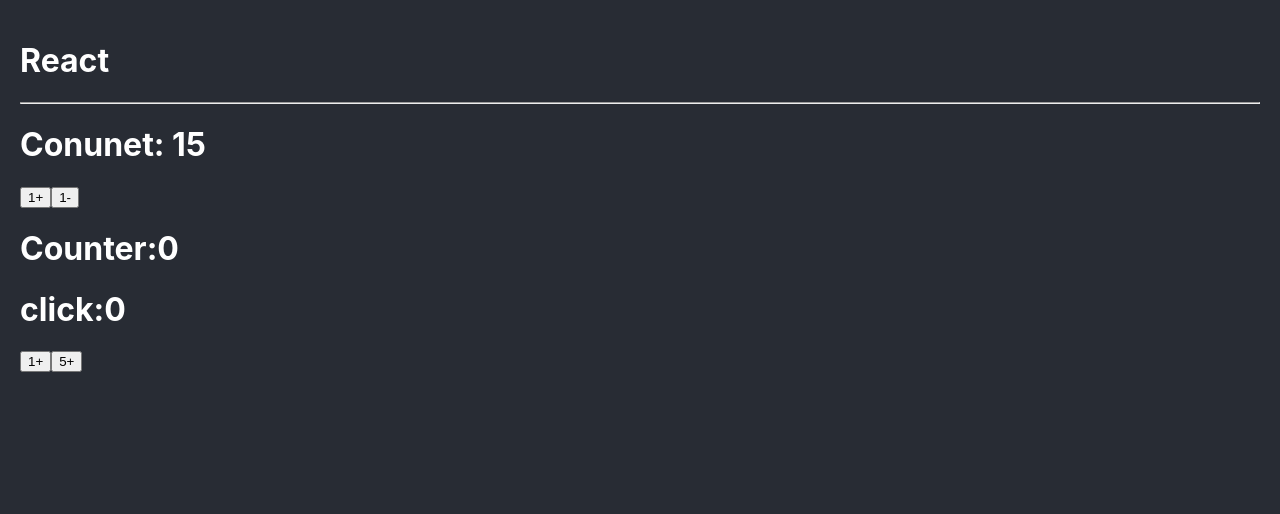
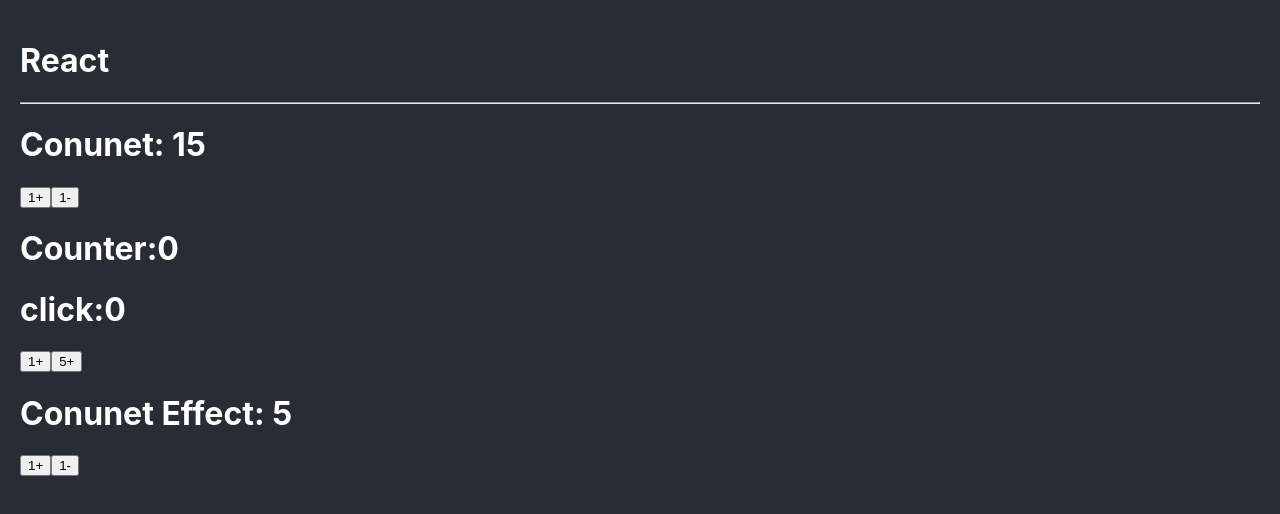
Before and after one commit to RunyShark/ReactTS, a React (Create React App) app: page / in a window 1280 px wide. Shown: the top 514 px of the page. Built offline with nearby package versions, Linux system fonts and the light colour scheme.

Commit message:
Genericos

```diff
--- a/src/App.tsx
+++ b/src/App.tsx
@@ -1,4 +1,4 @@
-import { Conunter, ConunterBy } from "./index/index";
+import { Conunter, ConunterBy, ConunterEffec } from "./index/index";
 function App() {
   return (
     <>
@@ -6,6 +6,7 @@
       <hr />
       <Conunter value={15} />
       <ConunterBy />
+      <ConunterEffec />
     </>
   );
 }
--- /dev/null
+++ b/src/base/ConunterEffec.tsx
@@ -0,0 +1,24 @@
+import { useEffect, useState } from "react";
+const MAXIMUN_COUNT: number = 10;
+export const ConunterEffec = () => {
+  const [counter, setcounter] = useState(5);
+
+  useEffect(() => {
+    if (counter < 10) return;
+    console.log("%cSe llego al valor maximo", "color:red;");
+  }, [counter]);
+
+  const haddleClick = () => {
+    setcounter(counter === MAXIMUN_COUNT ? 0 : counter + 1);
+  };
+
+  return (
+    <>
+      <h1>Conunet Effect: {counter}</h1>
+      <button onClick={haddleClick}>1+</button>
+      <button onClick={() => setcounter(counter !== 0 ? counter - 1 : 0)}>
+        1-
+      </button>
+    </>
+  );
+};
--- a/src/index/index.ts
+++ b/src/index/index.ts
@@ -1,2 +1,3 @@
 export * from "../base/ConunterBy";
 export * from "../base/Conunter";
+export * from "../base/ConunterEffec";
```
